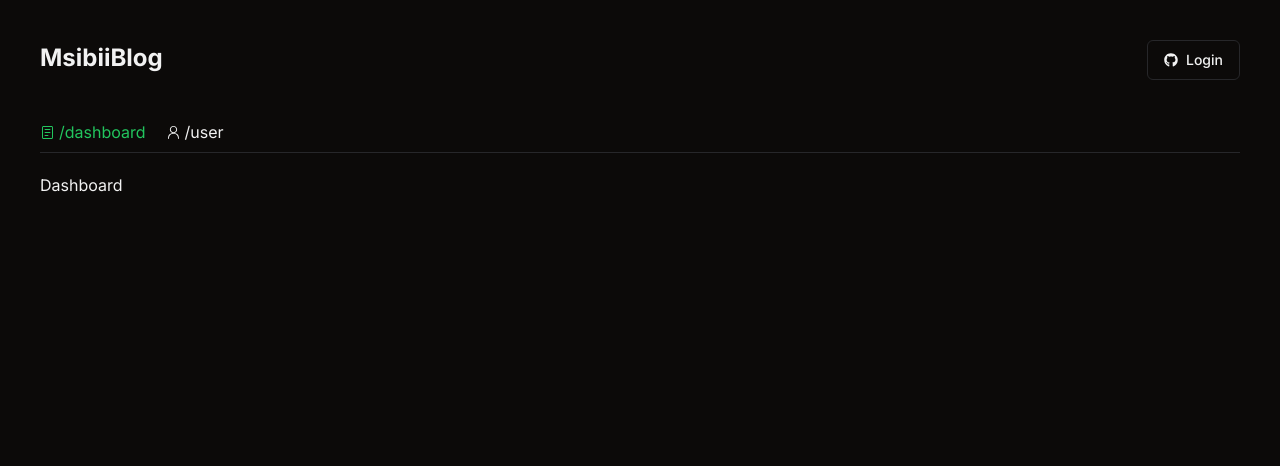
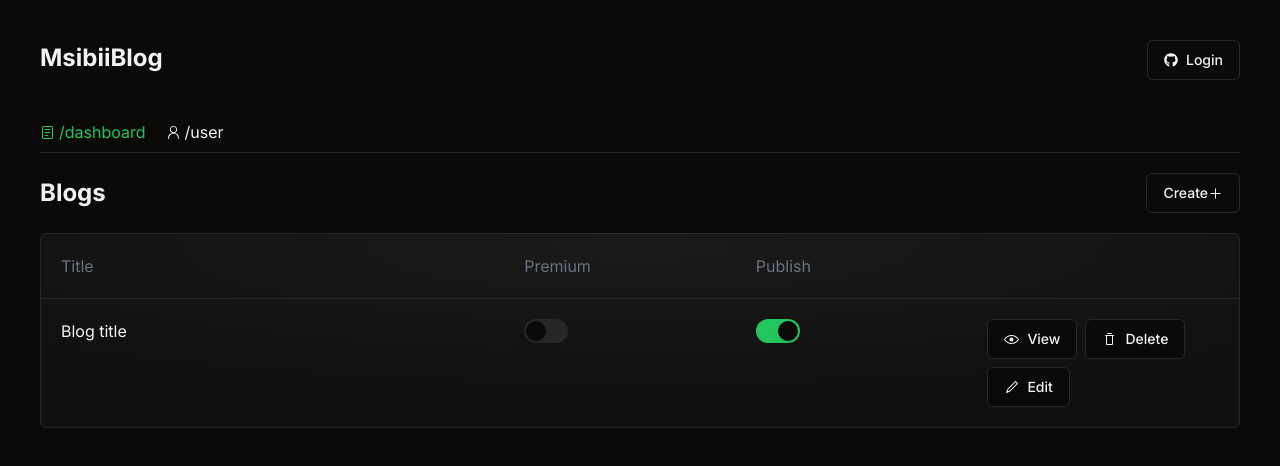
Before and after one commit to Papaul-msibiii/msibiiblog, a Next.js app: page /dashboard in a window 1280 px wide. Shown: the top 466 px of the page. Built offline with nearby package versions, Linux system fonts and the light colour scheme; no server answers.

Commit message:
dashboard blog page

```diff
--- a/app/dashboard/user/page.tsx
+++ b/app/dashboard/blog/create/page.tsx
@@ -1,7 +1,7 @@
 import React from 'react'
 
-export default function User() {
+export default function page() {
   return (
-    <div>User</div>
+    <div>page</div>
   )
 }
--- /dev/null
+++ b/app/dashboard/components/BlogTable.tsx
@@ -0,0 +1,43 @@
+import { Button } from "@/components/ui/button";
+import { EyeOpenIcon, Pencil1Icon, TrashIcon } from "@radix-ui/react-icons";
+import React from "react";
+import { Switch } from "@/components/ui/switch";
+
+export default function BlogTable() {
+  return (
+    <div className="overflow-x-auto">
+      <div className="border bg-graident-dark rounded-md w-[900px] md:w-full">
+        <div className="grid grid-cols-5 p-5 text-gray-500 border-b">
+          <h1 className="col-span-2">Title</h1>
+          <h1>Premium</h1>
+          <h1>Publish</h1>
+        </div>
+        <div className="grid grid-cols-5 p-5">
+          <h1 className="col-span-2">Blog title</h1>
+          <Switch checked={false} />
+          <Switch checked={true} />
+          <Actions />
+        </div>
+      </div>
+    </div>
+  );
+}
+
+const Actions = () => {
+  return (
+    <div className="flex items-center gap-2 flex-wrap">
+      <Button variant="outline" className="flex items-center gap-2">
+        <EyeOpenIcon />
+        View
+      </Button>
+      <Button variant="outline" className="flex items-center gap-2">
+        <TrashIcon />
+        Delete
+      </Button>
+      <Button variant="outline" className="flex items-center gap-2">
+        <Pencil1Icon />
+        Edit
+      </Button>
+    </div>
+  );
+};
--- a/app/dashboard/page.tsx
+++ b/app/dashboard/page.tsx
@@ -1,9 +1,21 @@
-import React from 'react'
+import { Button } from "@/components/ui/button";
+import { PlusIcon } from "@radix-ui/react-icons";
+import Link from "next/link";
+import React from "react";
+import BlogTable from "./components/BlogTable";
 
 export default function Dashboard() {
   return (
-    <div>
-        <h1>Dashboard</h1>
+    <div className="space-y-5">
+      <div className="flex items-center justify-between">
+        <h1 className="text-2xl font-bold">Blogs</h1>
+        <Link href="/dashboard/blog/create">
+          <Button variant="outline">
+            Create <PlusIcon />
+          </Button>
+        </Link>
+      </div>
+      <BlogTable />
     </div>
-  )
+  );
 }
--- /dev/null
+++ b/components/ui/switch.tsx
@@ -0,0 +1,29 @@
+"use client"
+
+import * as React from "react"
+import * as SwitchPrimitives from "@radix-ui/react-switch"
+
+import { cn } from "@/lib/utils"
+
+const Switch = React.forwardRef<
+  React.ElementRef<typeof SwitchPrimitives.Root>,
+  React.ComponentPropsWithoutRef<typeof SwitchPrimitives.Root>
+>(({ className, ...props }, ref) => (
+  <SwitchPrimitives.Root
+    className={cn(
+      "peer inline-flex h-6 w-11 shrink-0 cursor-pointer items-center rounded-full border-2 border-transparent transition-colors focus-visible:outline-none focus-visible:ring-2 focus-visible:ring-ring focus-visible:ring-offset-2 focus-visible:ring-offset-background disabled:cursor-not-allowed disabled:opacity-50 data-[state=checked]:bg-primary data-[state=unchecked]:bg-input",
+      className
+    )}
+    {...props}
+    ref={ref}
+  >
+    <SwitchPrimitives.Thumb
+      className={cn(
+        "pointer-events-none block h-5 w-5 rounded-full bg-background shadow-lg ring-0 transition-transform data-[state=checked]:translate-x-5 data-[state=unchecked]:translate-x-0"
+      )}
+    />
+  </SwitchPrimitives.Root>
+))
+Switch.displayName = SwitchPrimitives.Root.displayName
+
+export { Switch }
--- a/package.json
+++ b/package.json
@@ -12,6 +12,7 @@
     "@radix-ui/react-icons": "^1.3.0",
     "@radix-ui/react-popover": "^1.0.7",
     "@radix-ui/react-slot": "^1.0.2",
+    "@radix-ui/react-switch": "^1.0.3",
     "@supabase/ssr": "^0.3.0",
     "@supabase/supabase-js": "^2.43.4",
     "class-variance-authority": "^0.7.0",
--- a/tailwind.config.ts
+++ b/tailwind.config.ts
@@ -1,13 +1,13 @@
-import type { Config } from "tailwindcss"
+import type { Config } from "tailwindcss";
 
 const config = {
   darkMode: ["class"],
   content: [
-    './pages/**/*.{ts,tsx}',
-    './components/**/*.{ts,tsx}',
-    './app/**/*.{ts,tsx}',
-    './src/**/*.{ts,tsx}',
-	],
+    "./pages/**/*.{ts,tsx}",
+    "./components/**/*.{ts,tsx}",
+    "./app/**/*.{ts,tsx}",
+    "./src/**/*.{ts,tsx}",
+  ],
   prefix: "",
   theme: {
     container: {
@@ -18,6 +18,13 @@ const config = {
       },
     },
     extend: {
+      backgroundImage: {
+        "graident-dark":
+          "radial-gradient(76.33% 76.59% at 50.15% 6.06%, #1A1A1A 0%, rgba(26, 26, 26, 0.38) 100%)",
+      },
+      height: {
+        "70vh": "70vh",
+      },
       colors: {
         border: "hsl(var(--border))",
         input: "hsl(var(--input))",
@@ -75,6 +82,6 @@ const config = {
     },
   },
   plugins: [require("tailwindcss-animate")],
-} satisfies Config
+} satisfies Config;
 
-export default config
+export default config;
```
Also changed, not shown: 1 other file (tests, documents, lock files or other folders).
